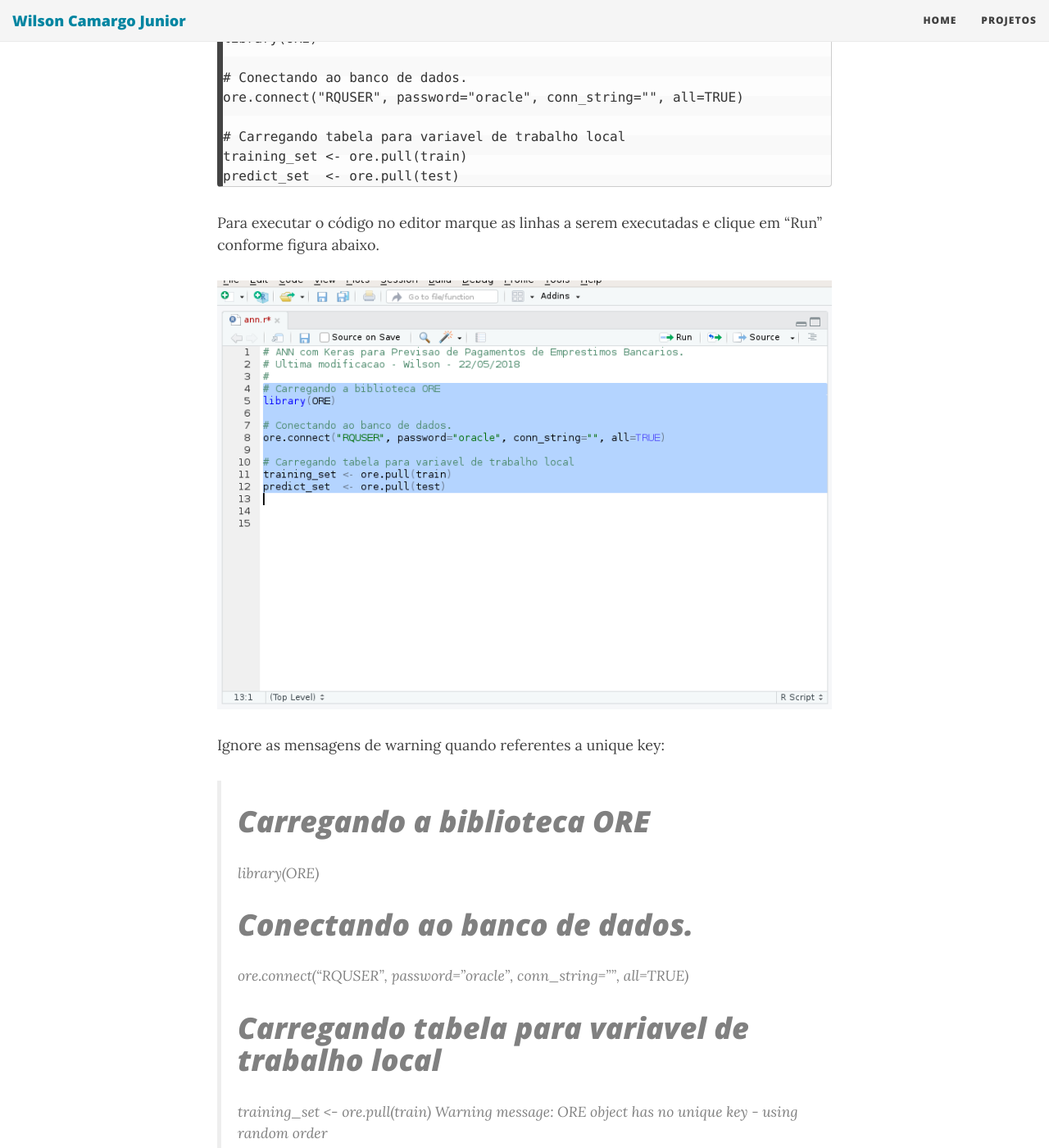
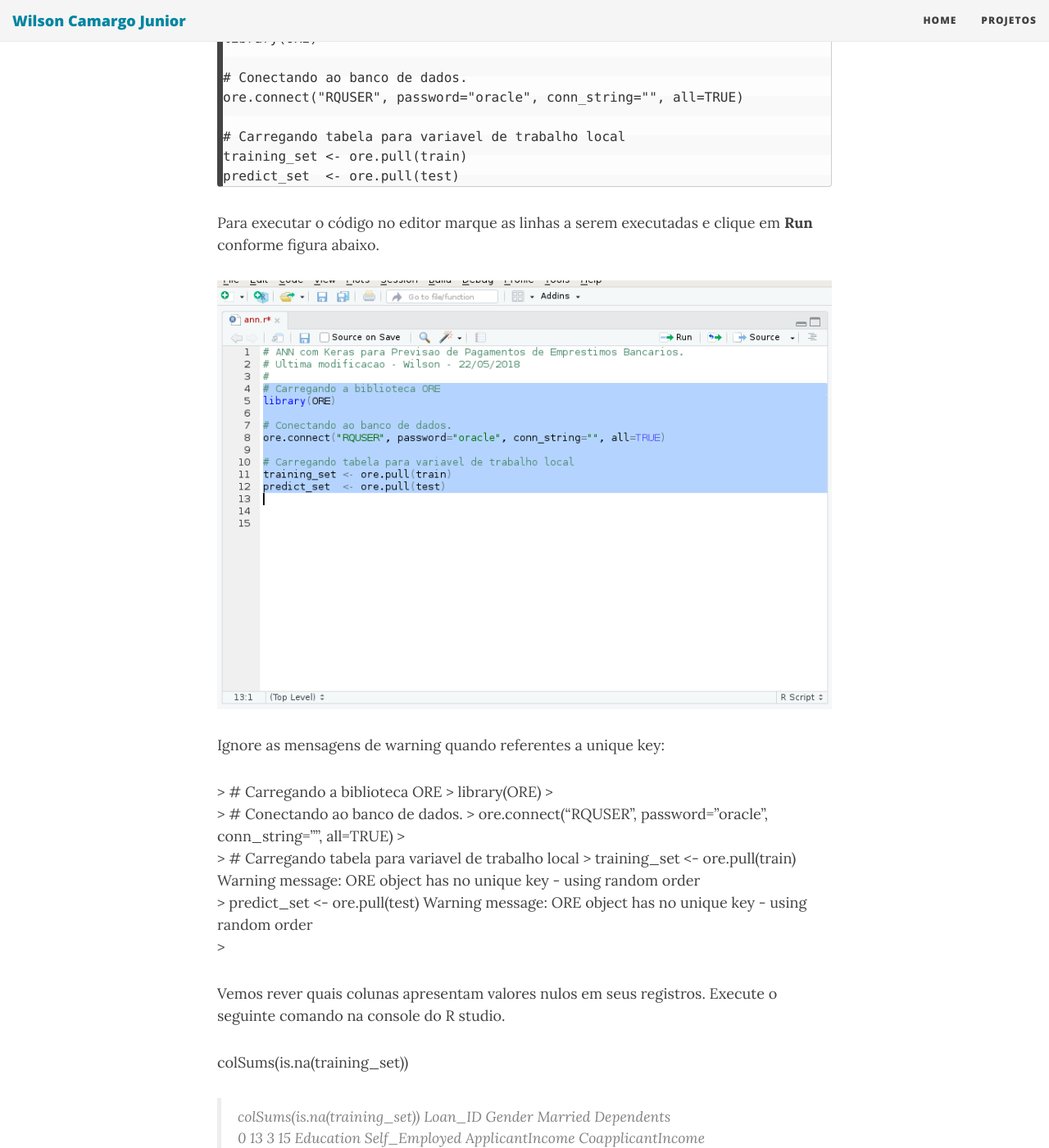
Before and after one commit to wilson-camargo-jr/teste, a Jekyll site: the page built from tmp/p7.md, in a window 1280 px wide and 1400 px high, scrolled down 9579 px. Shown: the whole window at 82% size. Built offline with Jekyll 4.4.1, drawn with Linux system fonts in a browser that asks for light colours; nearby versions of some CDN libraries; comment, search, counter and statistics services are not loaded; some of the changed text lies outside the part shown.

Commit message:
Update p7.md

````diff
--- a/tmp/p7.md
+++ b/tmp/p7.md
@@ -167,32 +167,24 @@ training_set <- ore.pull(train)
 predict_set  <- ore.pull(test)
 ```
 
-Para executar o código no editor marque as linhas a serem executadas e clique em “Run” conforme figura abaixo.
+Para executar o código no editor marque as linhas a serem executadas e clique em **Run** conforme figura abaixo.
 
  ![rsutdio](https://wilson-camargo-jr.github.io/img/run-code.jpg)
 
 Ignore as mensagens de warning quando referentes a unique key:
 
-> # Carregando a biblioteca ORE
-> library(ORE)
->
-> # Conectando ao banco de dados.
-> ore.connect("RQUSER", password="oracle", conn_string="", all=TRUE)
->
-> # Carregando tabela para variavel de trabalho local
-> training_set <- ore.pull(train)
+\> # Carregando a biblioteca ORE
+\> library(ORE)
+\>
+\> # Conectando ao banco de dados.
+\> ore.connect("RQUSER", password="oracle", conn_string="", all=TRUE)
+\>
+\> # Carregando tabela para variavel de trabalho local
+\> training_set <- ore.pull(train)
 Warning message: ORE object has no unique key - using random order
-> predict_set  <- ore.pull(test)
+\> predict_set  <- ore.pull(test)
 Warning message: ORE object has no unique key - using random order
->
-
-
-
-
-
-
-
-
+\>
 
 Vemos rever quais colunas apresentam valores nulos em seus registros.  Execute o seguinte comando na console do R studio.
 
````
